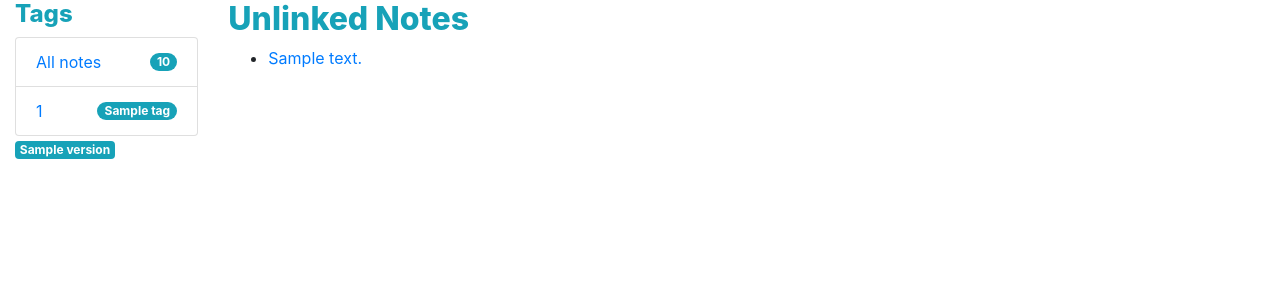
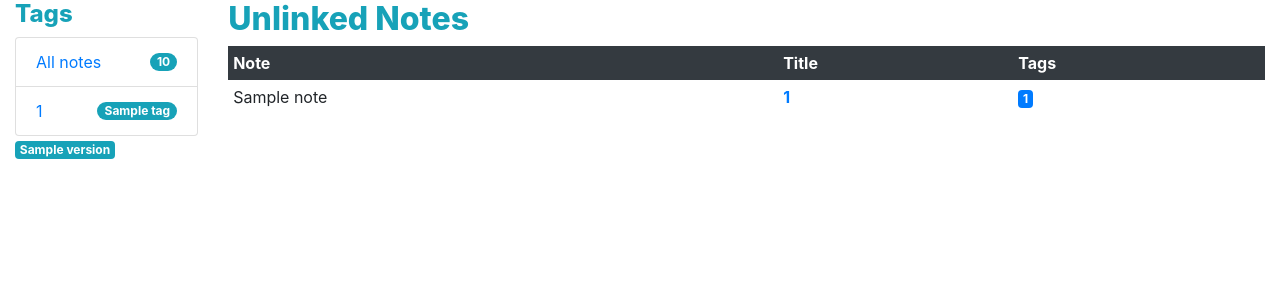
Before and after one commit to andy-cowley/vinci, a Flask app: template src/vinci/templates/unlinked.html in a window 1280 px wide. Shown: the part 101-401 px from the top of the page. Run offline with Flask 2, Linux system fonts and the light colour scheme; the template is opened without the code that fills it: most values are stand-ins (such as "Sample title", 1, 10 or a date in 2020); some libraries are stand-ins or nearby versions.

Commit message:
Better presentation of unlinked notes

```diff
--- a/src/vinci/functions.py
+++ b/src/vinci/functions.py
@@ -330,10 +330,11 @@ def fetch_search_results(db_connection, regex, path="./*"):
     return notes
 
 
-def fetch_unlinked_notes(path='.'):
+def fetch_unlinked_notes(db_connection, path='.'):
     regex = "backlinks: \[\]"
     rg = Ripgrepy(regex, path)
     files = rg.with_filename().run().as_string.split("\n")
     pattern = "\d{14}"
     result = [re.findall(pattern, item)[0] for item in files]
-    return result
+    notes = [fetch_one_note(db_connection,note_id=note) for note in result]
+    return notes
--- a/src/vinci/templates/unlinked.html
+++ b/src/vinci/templates/unlinked.html
@@ -7,11 +7,28 @@
             {% if not unlinked_notes %}
             <p>No unlinked notes!</p>
             {% else %}
-            <ul>
+          <table class="table table-borderless table-hover table-sm">
+            <thead class="thead-dark">
+              <tr>
+                <th scope="col">Note</th>
+                <th scope="col">Title</th>
+                <th scope="col">Tags</th>
+              </tr>
+            </thead>
+            <tbody>
                 {% for note in unlinked_notes %}
-                <li><a href="/note/{{ note }}">{{ note }}</a></li>
+                <tr>
+                  <td>{{ note[2] }}</td>
+                  <th scope="row"><a href="/note/{{ note[2] }}">{{ note[0] }}</a></th>
+                  <td>
+                    {% for tag in note[4] %}
+                      <a class="badge badge-primary" href="/tag/{{ tag[0] }}">{{ tag[0] }}</a>
+                    {% endfor %}
+                  </td>
+                </tr>
                 {% endfor %}
-            </ul>
+            </tbody>
+          </table>
             {% endif %}
         </div>
 
--- a/src/vinci/vinci.py
+++ b/src/vinci/vinci.py
@@ -90,7 +90,7 @@ def all_tags():
     tag_index = create_tag_index(db)
     tag_index_tuple_sum = fetch_total_notes(db)
     note_index = create_note_index(db)
-    unlinked_notes = fetch_unlinked_notes()
+    unlinked_notes = fetch_unlinked_notes(db)
     num_unlinked_notes = len(unlinked_notes)
     return render_template(
         "index.html",
@@ -108,7 +108,7 @@ def index():
     tag_index = create_tag_index(db)
     tag_index_tuple_sum = fetch_total_notes(db)
     topics = fetch_all_topics(db)
-    unlinked_notes = fetch_unlinked_notes()
+    unlinked_notes = fetch_unlinked_notes(db)
     num_unlinked_notes = len(unlinked_notes)
     return render_template(
         "topics.html",
@@ -125,7 +125,7 @@ def index():
 def unlinked():
     tag_index = create_tag_index(db)
     tag_index_tuple_sum = fetch_total_notes(db)
-    unlinked_notes = fetch_unlinked_notes()
+    unlinked_notes = fetch_unlinked_notes(db)
     num_unlinked_notes = len(unlinked_notes)
     return render_template(
         "unlinked.html",
@@ -142,7 +142,7 @@ def build_note_list(tag_query):
     tag_index = create_tag_index(db)
     tag_index_tuple_sum = fetch_total_notes(db)
     note_index = create_note_index(db, tag_query)
-    unlinked_notes = fetch_unlinked_notes()
+    unlinked_notes = fetch_unlinked_notes(db)
     num_unlinked_notes = len(unlinked_notes)
     return render_template(
         "index.html",
@@ -160,7 +160,7 @@ def build_list_of_notes_from_topic(topic_query):
     tag_index = create_tag_index(db)
     tag_index_tuple_sum = fetch_total_notes(db)
     note_index = create_note_index(db, topic=topic_query)
-    unlinked_notes = fetch_unlinked_notes()
+    unlinked_notes = fetch_unlinked_notes(db)
     num_unlinked_notes = len(unlinked_notes)
     return render_template(
         "index.html",
@@ -188,7 +188,7 @@ def render_note(note_id):
     md_file = render_markdown(db, note_id)
     tag_index = create_tag_index(db)
     tag_index_tuple_sum = fetch_total_notes(db)
-    unlinked_notes = fetch_unlinked_notes()
+    unlinked_notes = fetch_unlinked_notes(db)
     num_unlinked_notes = len(unlinked_notes)
     return render_template(
         "note.html",
@@ -208,7 +208,7 @@ def render_note(note_id):
 def search():
     tag_index = create_tag_index(db)
     tag_index_tuple_sum = fetch_total_notes(db)
-    unlinked_notes = fetch_unlinked_notes()
+    unlinked_notes = fetch_unlinked_notes(db)
     num_unlinked_notes = len(unlinked_notes)
     if request.method == "POST":
         regex = request.form["search"]
@@ -236,7 +236,7 @@ def tasks():
     tag_index = create_tag_index(db)
     tag_index_tuple_sum = fetch_total_notes(db)
     notes = fetch_search_results(db, "\- \[.\]")
-    unlinked_notes = fetch_unlinked_notes()
+    unlinked_notes = fetch_unlinked_notes(db)
     num_unlinked_notes = len(unlinked_notes)
     return render_template(
         "tasks.html",
```
